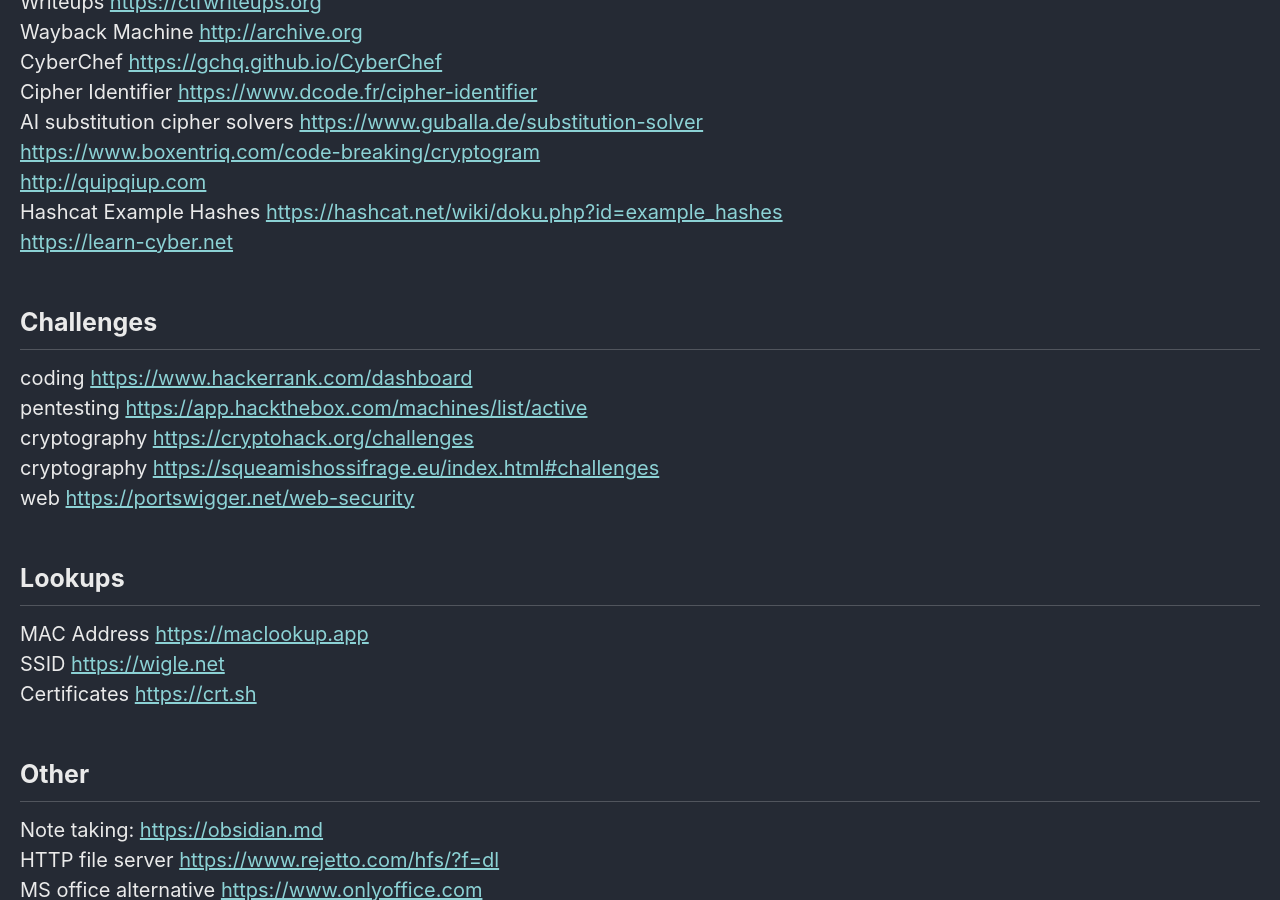
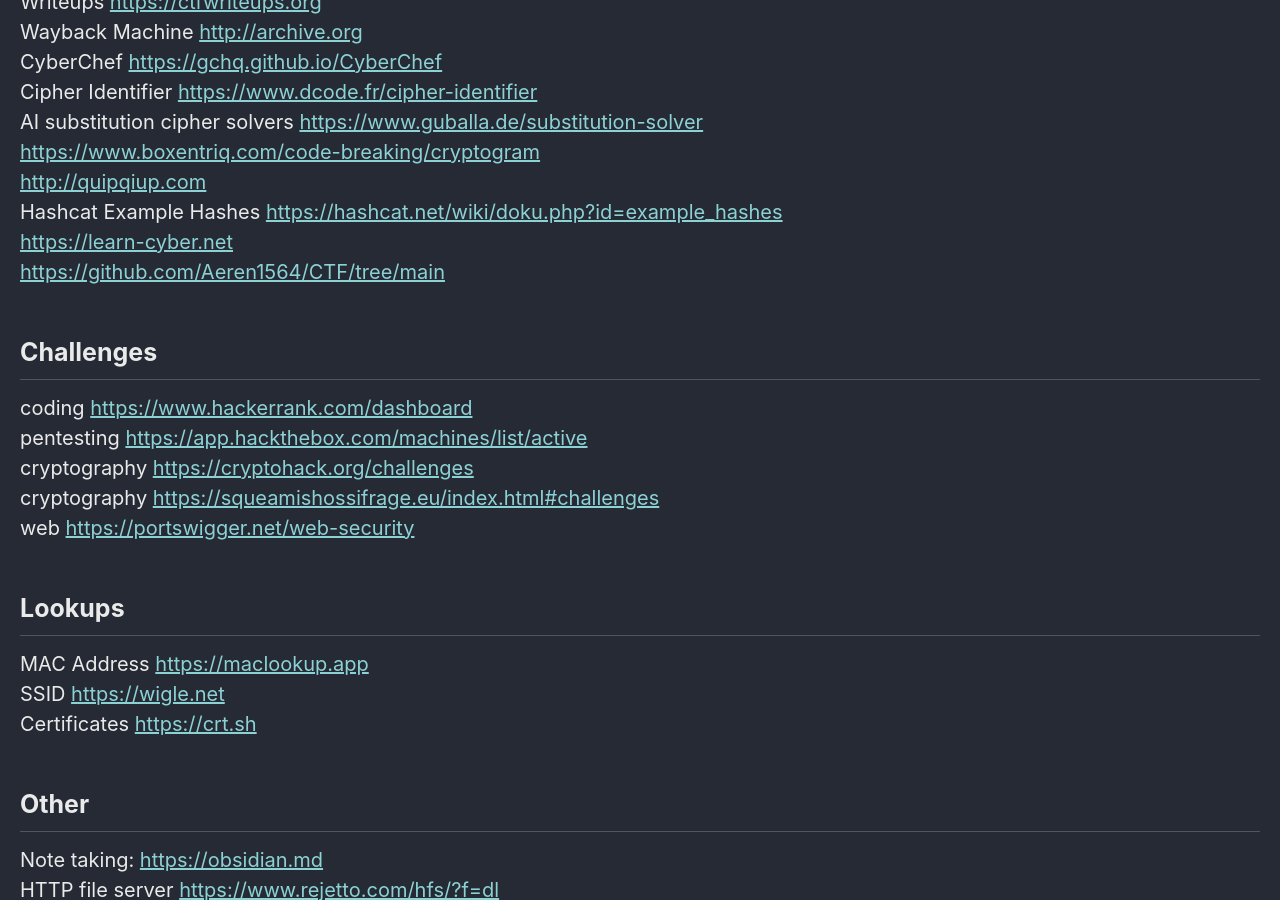
Before and after one commit to Connor-McCartney/Connor-McCartney.github.io, a Jekyll site: the page built from _pages/misc/resources.md, in a window 1280 px wide and 900 px high, scrolled down 809 px. Built offline with Jekyll 4.4.1, drawn with Linux system fonts in a browser that asks for light colours; cached includes are drawn as plain includes.

Commit message:
Update resources.md

```diff
--- a/_pages/misc/resources.md
+++ b/_pages/misc/resources.md
@@ -31,6 +31,7 @@ AI substitution cipher solvers <https://www.guballa.de/substitution-solver> <br>
 <http://quipqiup.com> <br>
 Hashcat Example Hashes <https://hashcat.net/wiki/doku.php?id=example_hashes> <br>
 <https://learn-cyber.net> <br>
+<https://github.com/Aeren1564/CTF/tree/main> <br>
 
 ## Challenges
 
```
